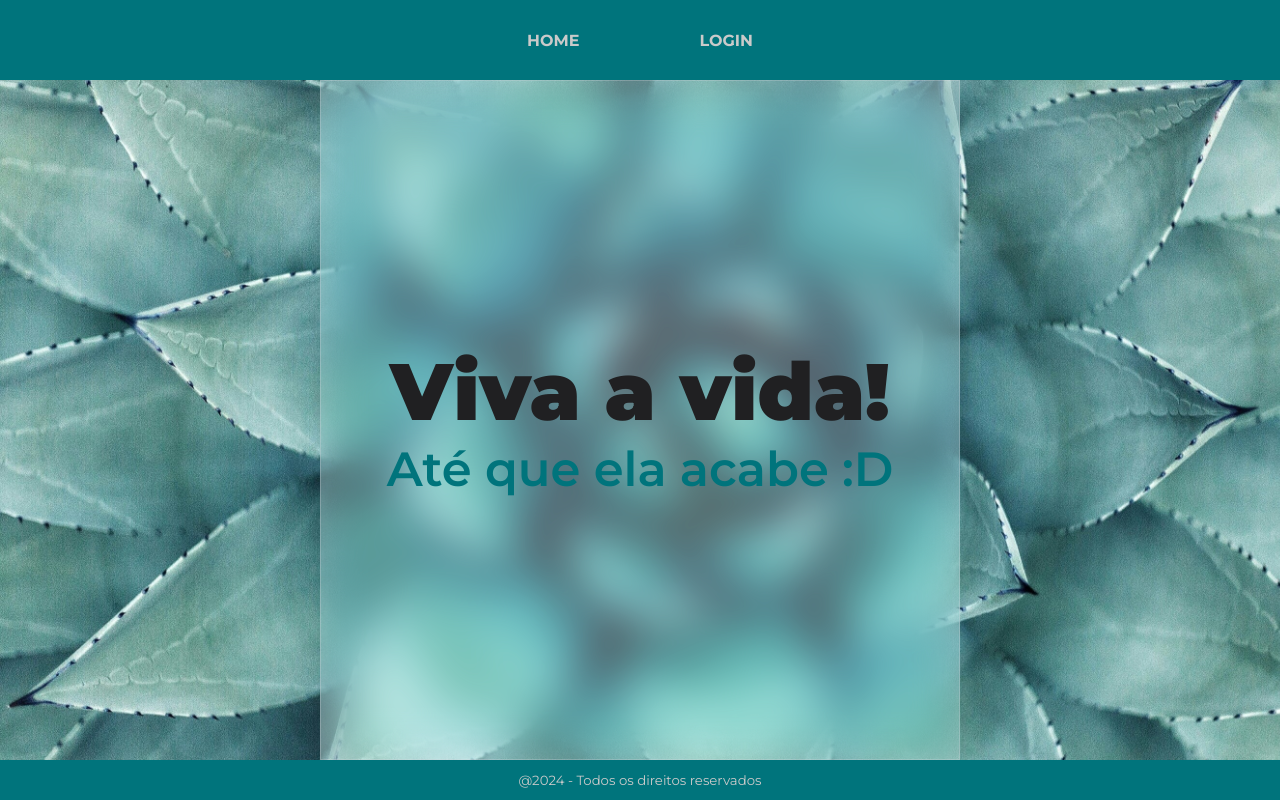
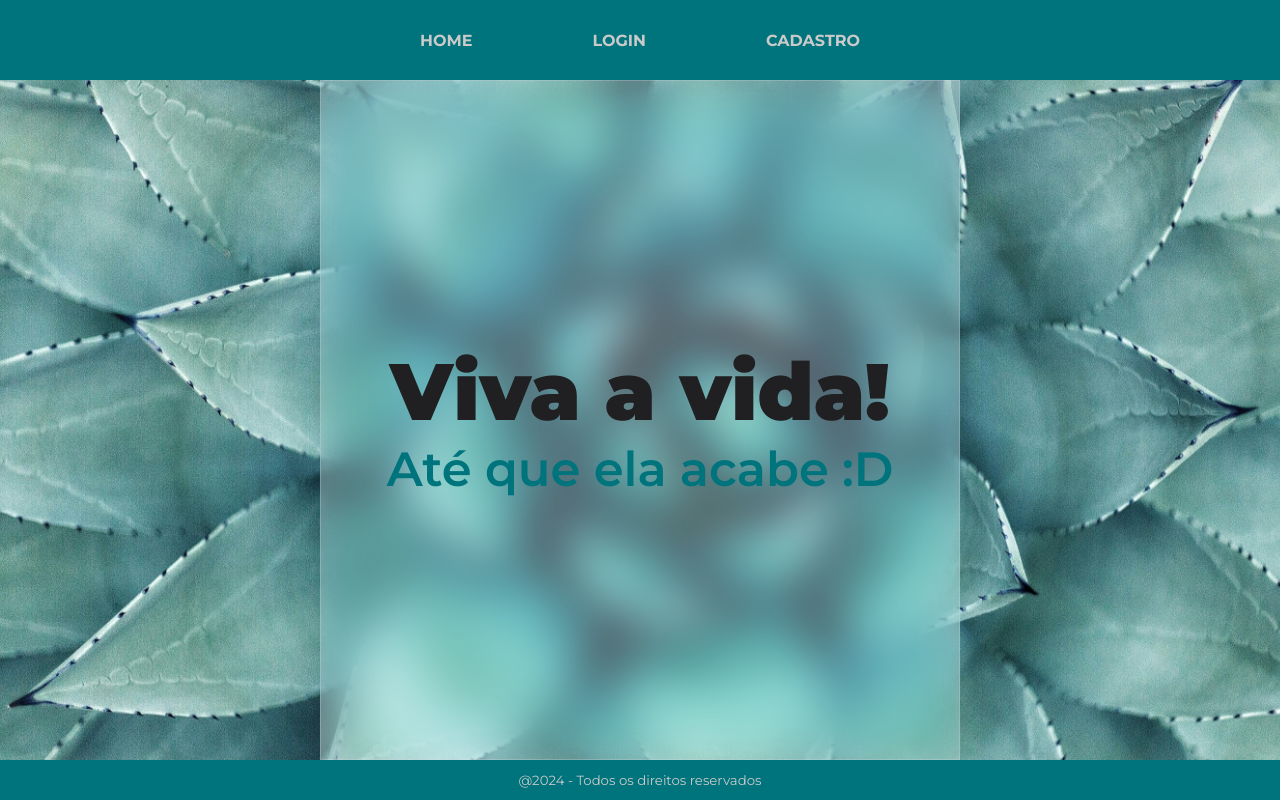
Before and after one commit to AliceSBulhoes/Projeto5---Login, a React (Vite) app: page / in a window 1280 px wide. Built offline with nearby package versions, Linux system fonts and the light colour scheme.

Commit message:
Criando rota do cadastro no NAV

```diff
--- a/src/components/Nav.jsx
+++ b/src/components/Nav.jsx
@@ -10,6 +10,7 @@ const Nav = () => {
         <header className='nav'>
             <Link to='/' className='nav-link'>Home</Link>
             <Link to='/login' className='nav-link'>Login</Link>
+            <Link to='/cadastro' className='nav-link'>Cadastro</Link>
         </header>
     </NavStyle>
     </>
```
